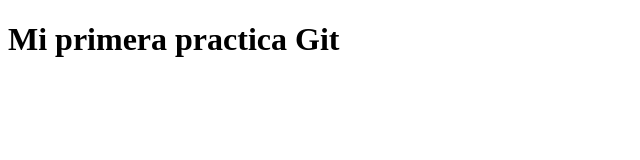
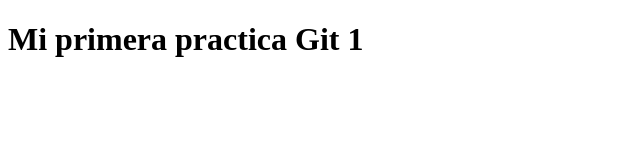
Before and after one commit to luis1184lopez/gitinicial, a plain HTML site: page index.html in a window 1280 px wide. Shown: the full height of the page, 0-640 px from the left. Drawn offline with Linux system fonts and the light colour scheme.

```diff
--- a/index.html
+++ b/index.html
@@ -6,6 +6,6 @@
     <title>Document</title>
 </head>
 <body>
-    <h1>Mi primera practica Git</h1>
+    <h1>Mi primera practica Git 1</h1>
 </body>
 </html>
```
